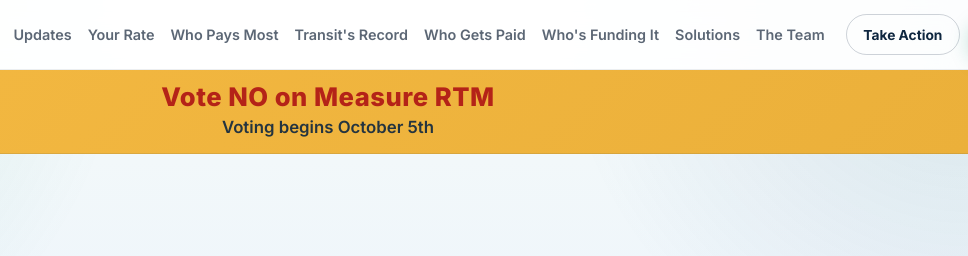
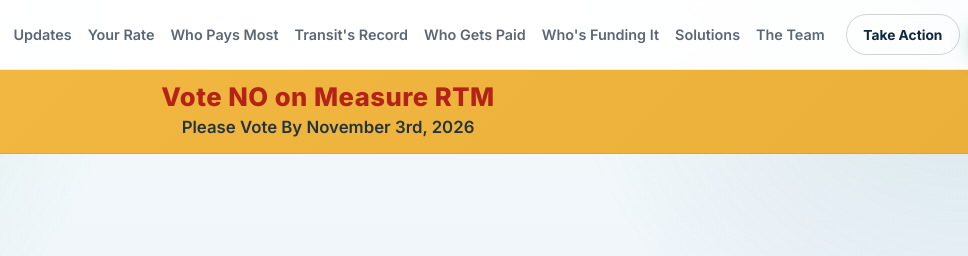
Before and after one commit to joffemd/transitaccountability, a website: page 404.html in a window 1280 px wide. Shown: the top 256 px of the page, 312-1280 px from the left. Drawn offline with Linux system fonts and the light colour scheme.

Commit message:
Update promo banner date to Election Day deadline
Changes the promo banner subtitle from 'Voting begins October 5th' to 'Please Vote By November 3rd, 2026' across all HTML pages to reflect the current stage of the election cycle.

```diff
--- a/404.html
+++ b/404.html
@@ -66,7 +66,7 @@
   <main>
   <div class="promo-banner">
     <span class="promo-title">Vote NO on Measure RTM</span>
-    <span class="promo-subtitle">Voting begins October 5th</span>
+    <span class="promo-subtitle">Please Vote By November 3rd, 2026</span>
   </div>
   <section class="hero">
     <div class="container">
```
Also changed, not shown: index.html (+1 -1 lines), privacy-policy.html (+1 -1 lines), regressive-tax.html (+1 -1 lines), salaries.html (+1 -1 lines), solutions/index.html (+1 -1 lines), transit-failures.html (+1 -1 lines), who-is-cabat.html (+1 -1 lines), yes-funding.html (+1 -1 lines), scratch/doc/UpdatedSolutionsPageText.html (line endings or trailing spaces).
